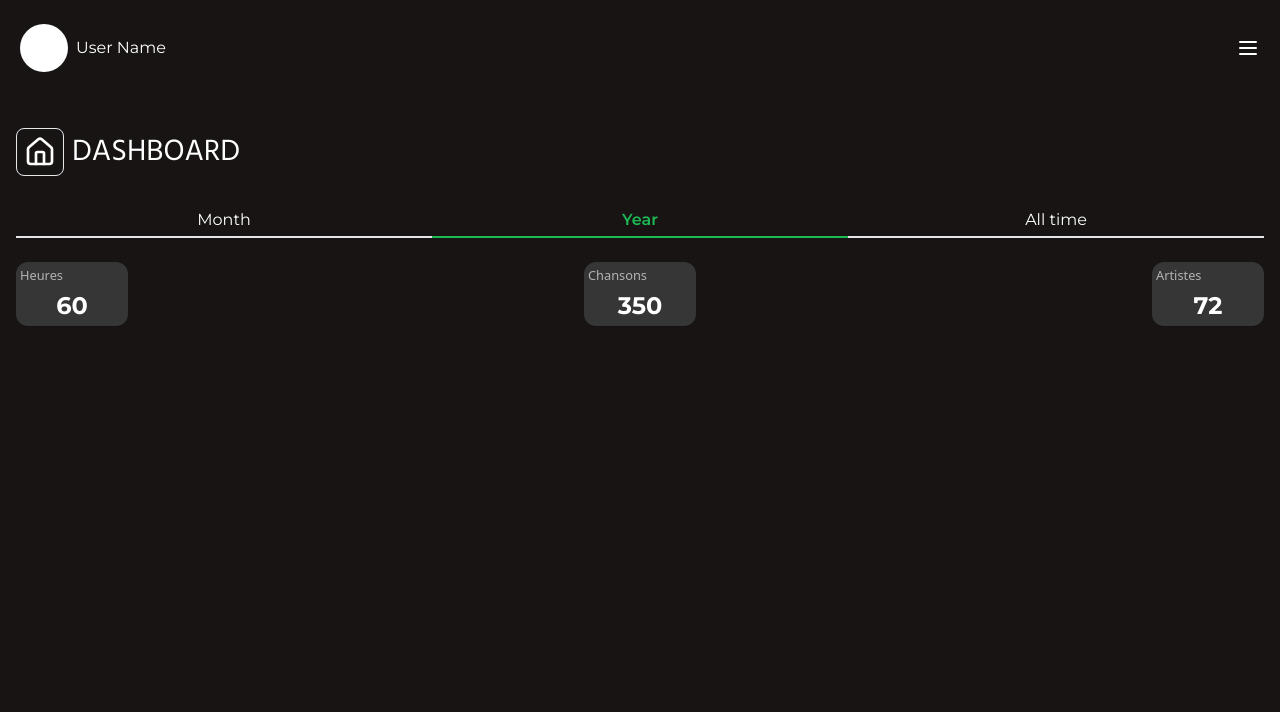
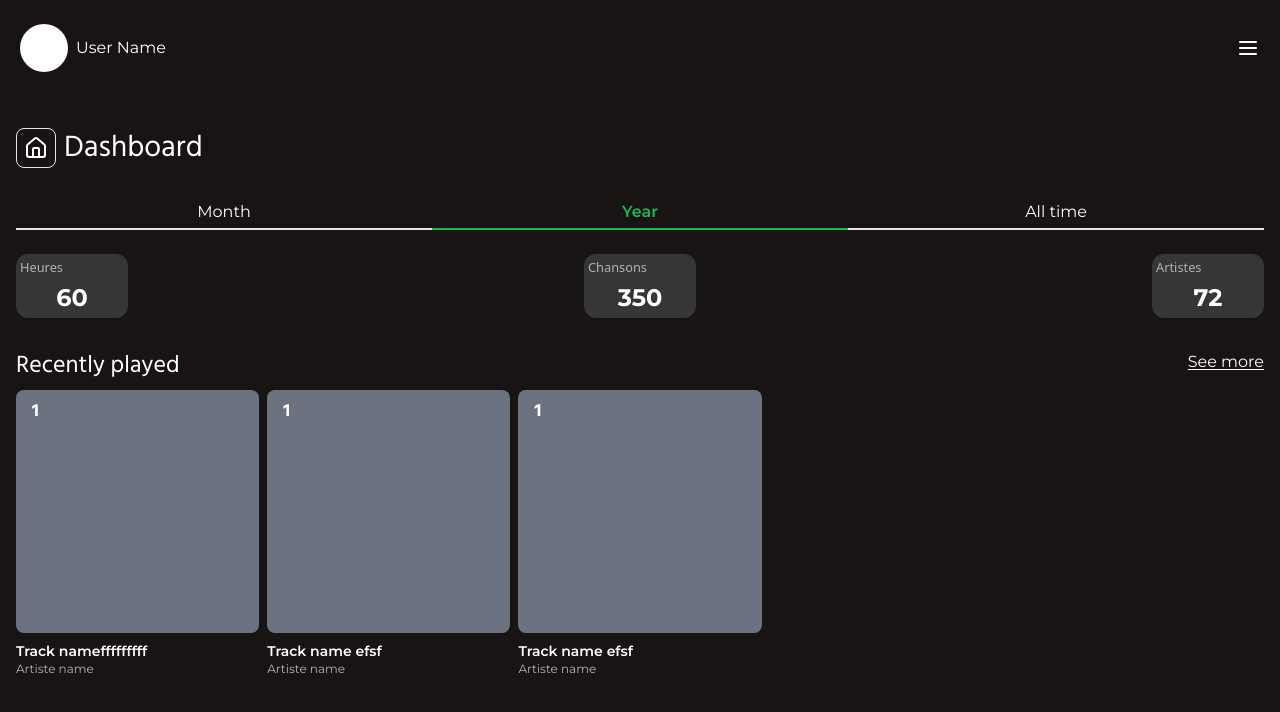
Before and after one commit to AntoineGrb/spotify-dashboard, a Next.js app: page /dashboard in a window 1280 px wide. Shown: the top 712 px of the page. Built offline with nearby package versions, Linux system fonts and the light colour scheme.

Commit message:
feat: create cards section V0

```diff
--- a/app/dashboard/page.tsx
+++ b/app/dashboard/page.tsx
@@ -1,13 +1,15 @@
 import HeaderTitle from '@/src/components/headerTitle/page';
 import Filters from '@/src/components/filters/page';
 import IndicatorsSection from '@/src/components/indicatorsSection/page';
+import CardsSection from '@/src/components/cardsSection/page';
 
 export default function Dashboard() {
     return (
         <main className=' px-4 py-8'>
-            <HeaderTitle />
+            <HeaderTitle title='Dashboard' />
             <Filters selected='year' />
             <IndicatorsSection />
+            <CardsSection />
         </main>
     )
 }
--- a/app/globals.css
+++ b/app/globals.css
@@ -26,6 +26,14 @@ h1 {
   @apply font-hind text-white-font text-3xl;
 }
 
+h2 {
+  @apply font-hind text-white-font text-2xl;
+}
+
+/* h3 {
+  @apply font-montserrat text-white-font text-lg;
+} */
+
 p {
-  @apply font-montserrat text-white-font;
+  @apply font-montserrat text-white-font text-base;
 }
--- /dev/null
+++ b/src/components/cardsSection/page.tsx
@@ -0,0 +1,38 @@
+import Image from 'next/image'
+
+export default function CardsSection() {
+    return (
+        <section>
+            <header className='flex justify-between pb-2'>
+                <h2> Recently played </h2>
+                <p className=' underline underline-offset-2 cursor-pointer'> See more </p>
+            </header>
+            <main className='grid grid-cols-3 md:grid-cols-4 lg:grid-cols-5 grid-flow-row gap-x-2'>
+                <article className=' w-full flex flex-col'>
+                    <div className=' bg-gray-500 w-full pt-[100%] rounded-lg mb-2 relative'>
+                        <p className=' absolute top-2 left-4 text-lg font-bold font-hind'> 1 </p>
+                        {/* <Image src={'/'} alt={`name`} width={30} height={30} /> */}
+                    </div>
+                    <p className='text-sm font-semibold truncate'> Track namefffffffff </p>
+                    <p className='text-xs text-gray-font truncate'> Artiste name </p>
+                </article>
+                <article className='w-full flex flex-col'>
+                    <div className=' bg-gray-500 w-full pt-[100%] rounded-lg mb-2 relative'>
+                        <p className=' absolute top-2 left-4 text-lg font-bold font-hind'> 1 </p>
+                        {/* <Image src={'/'} alt={`name`} width={30} height={30} /> */}
+                    </div>
+                    <p className='text-sm font-semibold truncate '> Track name efsf </p>
+                    <p className='text-xs text-gray-font truncate '> Artiste name </p>
+                </article>
+                <article className='w-full flex flex-col'>
+                    <div className=' bg-gray-500 w-full pt-[100%] rounded-lg mb-2 relative'>
+                        <p className=' absolute top-2 left-4 text-lg font-bold font-hind'> 1 </p>
+                        {/* <Image src={'/'} alt={`name`} width={30} height={30} /> */}
+                    </div>
+                    <p className='text-sm font-semibold truncate '> Track name efsf </p>
+                    <p className='text-xs text-gray-font truncate '> Artiste name </p>
+                </article>
+            </main>
+        </section>
+    )
+}
--- a/src/components/headerTitle/page.tsx
+++ b/src/components/headerTitle/page.tsx
@@ -1,13 +1,37 @@
 import React from 'react';
-import { Home } from 'lucide-react';
+import { Home, History, User, Disc3, ListMusic } from 'lucide-react';
 
-const HeaderTitle = () => {
+interface HeaderTitleProps {
+    title: string;
+}
+
+//! Mettre un tableau d'icones pour les différents titres
+
+const HeaderTitle = ({title}: HeaderTitleProps) => {
+
+    const getIconWithTitle = (title: string) => {
+        switch (title) {
+            case 'Dashboard':
+                return <Home size={24} color='white' />;
+            case 'Recently Played':
+                return <History size={24} color='white' />;
+            case 'Top artists':
+                return <User size={24} color='white' />;
+            case 'Top tracks':
+                return <Disc3 size={24} color='white' />;
+            case 'Playlists':
+                return <ListMusic size={24} color='white' />;
+            default:
+                return <Home size={24} color='white' />;
+        }
+    }
+
     return (
         <header className='flex gap-2 items-center justify-start pb-8'>
-            <div className='w-12 h-12 rounded-lg border flex justify-center items-center'>
-                <Home size={32} color='white' />
+            <div className='w-10 h-10 rounded-lg border flex justify-center items-center'>
+                {getIconWithTitle(title)}
             </div>
-            <h1> DASHBOARD </h1>
+            <h1> {title} </h1>
         </header>
     )
 }
--- a/src/components/indicatorsSection/page.tsx
+++ b/src/components/indicatorsSection/page.tsx
@@ -2,7 +2,7 @@ import Indicator from '@/src/components/indicator/page'
 
 export default function Indicators() {
     return (
-        <section className='flex justify-between'>
+        <section className='flex justify-between pb-8'>
             <Indicator label='Heures' value={60} />
             <Indicator label='Chansons' value={350}/>
             <Indicator label='Artistes' value={72}/>
```
